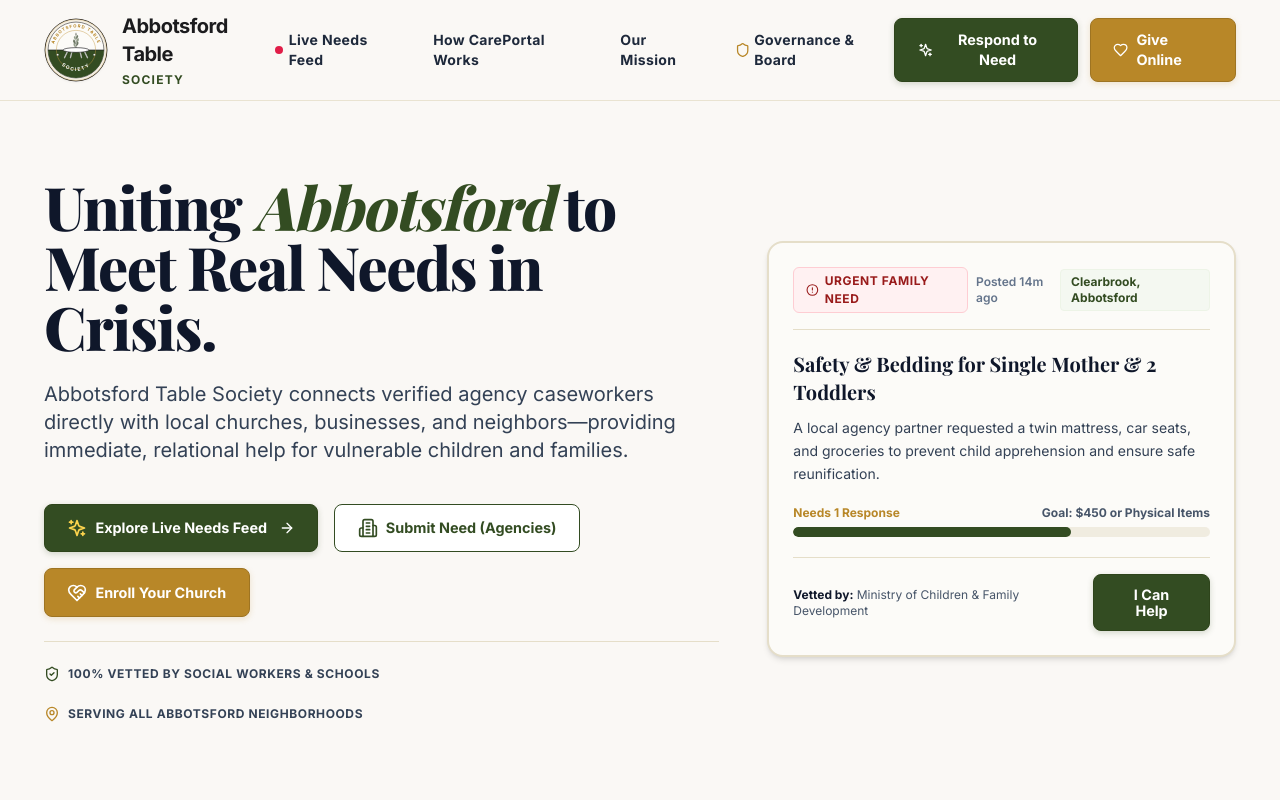
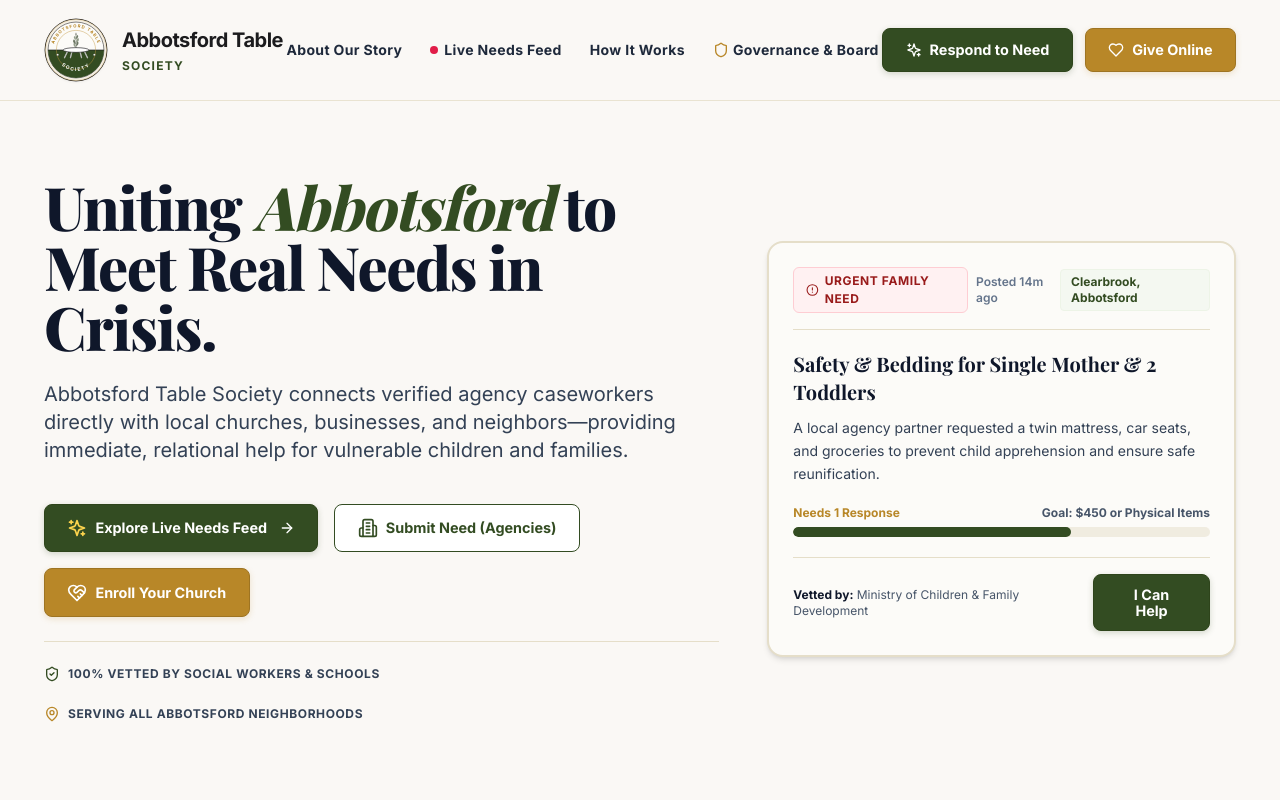
Before and after one commit to AbbotsfordTableSociety/website, a React (Vite) app: page / in a window 1280 px wide. Shown: the top 800 px of the page. Built offline with nearby package versions, Linux system fonts and the light colour scheme; no server answers; a web font is replaced by a local one.

Commit message:
Add About Our Story nav link to Navbar

```diff
--- a/src/components/Navbar.jsx
+++ b/src/components/Navbar.jsx
@@ -1,5 +1,5 @@
 import React, { useState, useEffect } from 'react';
-import { Heart, Menu, X, Shield, Sparkles } from 'lucide-react';
+import { Heart, Menu, X, Shield, Sparkles, Info } from 'lucide-react';
 import AbbyTableLogo from './AbbyTableLogo';
 
 export default function Navbar({ onOpenRespond, onOpenChurchEnroll }) {
@@ -26,16 +26,16 @@
         </a>
 
         {/* Desktop Nav Links */}
-        <nav className="hidden lg:flex items-center gap-8 text-sm font-bold tracking-wide text-slate-800">
+        <nav className="hidden lg:flex items-center gap-7 text-sm font-bold tracking-wide text-slate-800">
+          <a href="#about" className="hover:text-forest-700 transition-colors">
+            About Our Story
+          </a>
           <a href="#care-portal" className="hover:text-forest-700 transition-colors flex items-center gap-1.5">
             <span className="w-2 h-2 rounded-full bg-rose-600"></span>
             Live Needs Feed
           </a>
           <a href="#how-it-works" className="hover:text-forest-700 transition-colors">
-            How CarePortal Works
-          </a>
-          <a href="#mission" className="hover:text-forest-700 transition-colors">
-            Our Mission
+            How It Works
           </a>
           <a href="#governance" className="hover:text-forest-700 transition-colors flex items-center gap-1">
             <Shield className="w-4 h-4 text-gold-700" />
@@ -78,6 +78,13 @@
         <div className="lg:hidden bg-[#FCFBF8] text-slate-800 p-6 border-b border-[#E5DEC9] shadow-xl animate-fadeIn">
           <div className="flex flex-col gap-4 text-base font-bold">
             <a
+              href="#about"
+              onClick={() => setMobileMenuOpen(false)}
+              className="py-2 border-b border-[#E5DEC9]"
+            >
+              About Our Story
+            </a>
+            <a
               href="#care-portal"
               onClick={() => setMobileMenuOpen(false)}
               className="py-2 border-b border-[#E5DEC9] flex items-center gap-2"
@@ -91,13 +98,6 @@
               className="py-2 border-b border-[#E5DEC9]"
             >
               How CarePortal Works
-            </a>
-            <a
-              href="#mission"
-              onClick={() => setMobileMenuOpen(false)}
-              className="py-2 border-b border-[#E5DEC9]"
-            >
-              Mission & Strategy
             </a>
             <a
               href="#governance"
```
